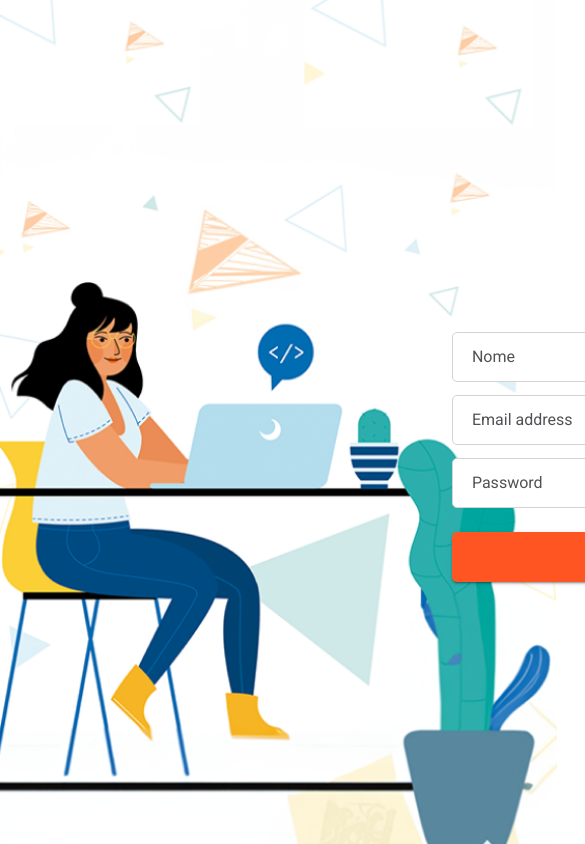
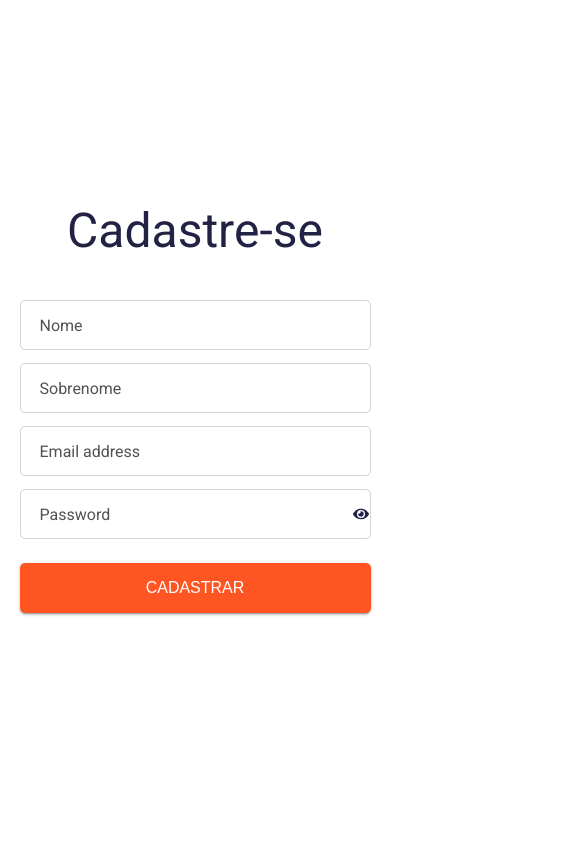
Before and after one commit to squad7-fcamara/spa-orange-portfolio, a React (Vite) app: page / in a window 390 px wide. Shown: the top 844 px of the page, 585 px wide, since content can reach past the window. Built offline with nearby package versions, Linux system fonts and the light colour scheme.

Commit message:
:construction: responsive design

```diff
--- a/src/components/FloatInput/FloatInput.jsx
+++ b/src/components/FloatInput/FloatInput.jsx
@@ -15,22 +15,21 @@ const handleClickShowPassword = () => {
 
 return (
     <>
-      <InputDiv className="label" >
         {
           type == "password" ?
-          <div>
+          <InputDiv className="label" >
+
                 <span onClick={handleClickShowPassword} >{!showPassword ? <FaEye /> : <FaEyeSlash />}</span>
                 <input type={showPassword ? "text" : type} placeholder=" " className={classes} />
                 <label>{label}</label>
-          </div> :
+          </InputDiv> :
 
-          <div>
+          <InputDiv className="label" >
             <input type={type} placeholder=" " className={classes} />
             <label>{label}</label>
-          </div>
+          </InputDiv>
         }
 
-      </InputDiv>
     </>
   );
 }
--- a/src/components/FloatInput/FloatInput_styles.css
+++ b/src/components/FloatInput/FloatInput_styles.css
@@ -58,3 +58,11 @@ span {
     margin-top: 1rem;
     cursor: pointer;
 }
+
+@media (max-width: 1060px) {
+  input {
+    width: 100%;
+    max-width: -webkit-fill-available;
+    min-width: none;
+  }
+}
--- a/src/pages/SignUp/SignUp.jsx
+++ b/src/pages/SignUp/SignUp.jsx
@@ -14,7 +14,7 @@ export default function SignUp(){
 
             <SignUpContainer>
 
-                <form>
+                <form className="form">
 
                     <Title>Cadastre-se</Title>
 
--- a/src/pages/SignUp/SignUp_styles.css
+++ b/src/pages/SignUp/SignUp_styles.css
@@ -3,3 +3,10 @@
      width: 100%;
      max-width: -webkit-fill-available;
  }
+
+
+ @media (max-width: 1060px) {
+     .form {
+        width: 90%;
+     }
+}
--- a/src/pages/SignUp/StyledSignUp.js
+++ b/src/pages/SignUp/StyledSignUp.js
@@ -10,6 +10,10 @@ export const AppContainer = styled.div`
 
 export const Image = styled.img`
     height: 100vh;
+
+    @media (max-width: 1060px) {
+        display: none;
+    }
 `;
 
 
@@ -18,6 +22,7 @@ export const SignUpContainer = styled.div`
     display: flex;
     align-items: center;
     justify-content: center;
+    margin: 0 auto;
 `;
 
 
@@ -30,7 +35,12 @@ export const Title = styled.h1`
 
 export const NameColumn = styled.div`
     display: flex;
-    gap: 1rem;
+    gap: 0 1rem;
+
+    @media (max-width: 1060px) {
+        // display: flex;
+        flex-direction: column;
+    }
 `;
 
 
```
